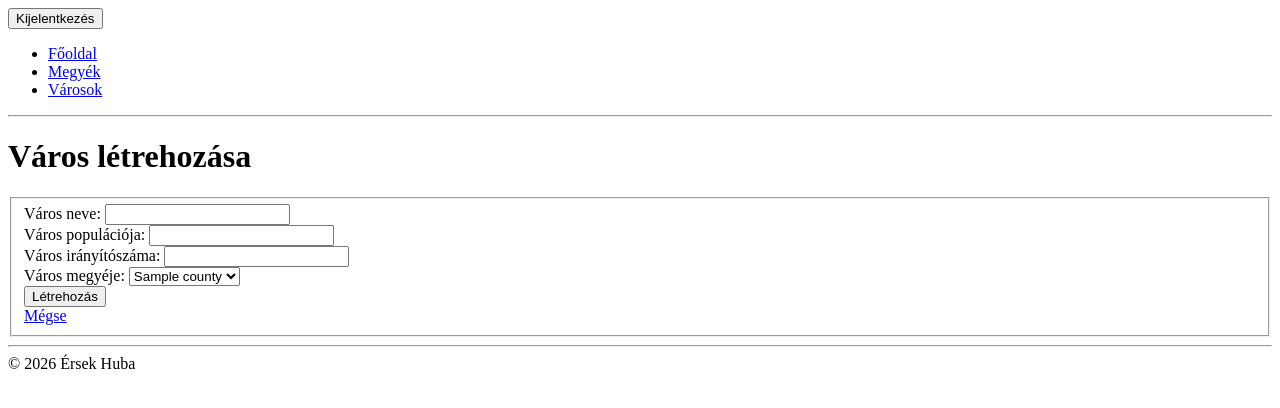
After one commit to huba-ersek/laravel-rest-api-client, a Laravel app: template resources/views/cities/create.blade.php in a window 1280 px wide. The commit adds this page. Shown: the top 408 px of the page. Run offline with Laravel 12, Linux system fonts and the light colour scheme; the template is opened without the code that fills it: most values are stand-ins (such as "Sample title", 1, 10 or a date in 2020).

Commit message:
added city creation

```diff
--- /dev/null
+++ b/resources/views/cities/create.blade.php
@@ -0,0 +1,32 @@
+@extends('dashboard')
+
+@section('content')
+
+<h1>Város létrehozása</h1>
+
+<form action="{{ route('cities.store') }}" method="POST">
+    @csrf
+    <fieldset>
+        <label for="city">Város neve:</label>
+        <input id="city" name="city">
+        <br>
+        <label for="population">Város populációja:</label>
+        <input id="population" name="population">
+        <br>
+        <label for="zip-code">Város irányítószáma:</label>
+        <input id="zip-code" name="zip_code">
+        <br>
+        <label for="county">Város megyéje:</label>
+        <select id="county" name="county_id">
+            @foreach ($counties as $county)
+            <option value="{{ $county->id }}">{{ $county->name }}</option>
+            @endforeach
+        </select>
+        <br>
+        <button type="submit">Létrehozás</button>
+        <br>
+        <a href="{{ route('cities.index') }}">Mégse</a>
+    </fieldset>
+</form>
+
+@endsection
--- a/resources/views/cities/index.blade.php
+++ b/resources/views/cities/index.blade.php
@@ -26,6 +26,7 @@
         <th class="content">Populáció</th>
         <th class="content">Irányítószám</th>
         <th class="content">Megye</th>
+        <th class="content"><a href="{{ route('cities.create') }}"><button>Hozzáad</button></a></th>
     </tr>
     @foreach ($cities as $city)
     <tr class="content-row">
@@ -34,6 +35,7 @@
         <td class="content">{{ $city->population }}</td>
         <td class="content">{{ $city->zip_code }}</td>
         <td class="content">{{ $city->county->name }}</td>
+        <td class="content"></td>
     </tr>
     @endforeach
 </table>
```
Also changed, not shown: app/Http/Controllers/CityController.php (+19 -2 lines).
